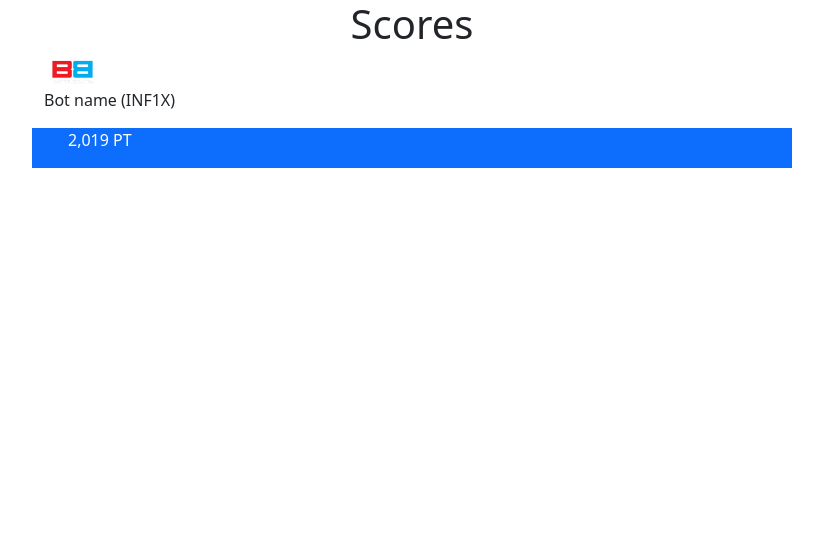
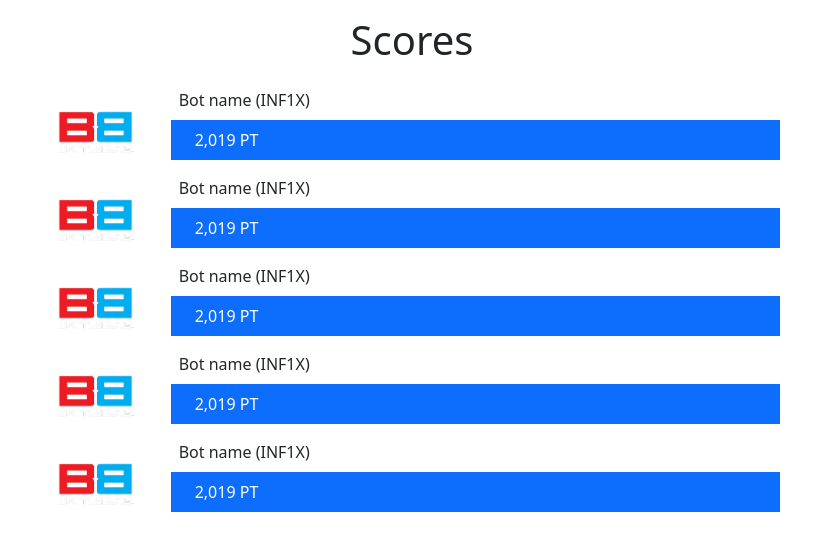
Before and after one commit to DelanoKoster1/Battle-Bot-interface, a PHP site: page /pointspage.php in a window 1280 px wide. Shown: the top 551 px of the page, without its empty margins (228-1051 px from the left). Run offline with PHP 8.4, Linux system fonts and the light colour scheme.

Commit message:
pointspage completed except header, footer and font

```diff
--- a/pages/pointspage.php
+++ b/pages/pointspage.php
@@ -1,35 +1,112 @@
 <!DOCTYPE html>
 <html lang="en">
 <?php include_once("../components/head.html"); ?>
-<link rel="stylesheet" href="../assets/css/pointspage.css">
 <title>Punten Pagina</title>
 
 <body>
 <div class="container">
     <div class="row">
-            <div class="col-12 text-center">
+        <div class="col-12 text-center pt-3">
             <h1>Scores</h1>
         </div>
+    </div>
+    <div class="row pt-3">
+        <div class="col-2"></div>
+        <div class="col-8">
+            <div class="row">
+                <div class="col-2 d-flex align-items-center">
+                    <img class="w-100" src="../assets/img/battlebotlogo.png" alt="Picture of Robot">
+                </div>
+                <div class="col-10">
+                    <div class="col-12">
+                        <p class="mb-2 ps-2">Bot name (INF1X)</p>
+                    </div>
+                    <div class="col-12 bg-primary text-white">
+                        <p class="p-2 ps-4">2,019 PT</p>
+                    </div>
+                </div>
+            </div>
+        </div>
+        <div class="col-2"></div>
     </div>
     <div class="row">
         <div class="col-2"></div>
         <div class="col-8">
             <div class="row">
-                    <div class="col-4">
-                        <img class="w-25" src="../assets/img/battlebotlogo.png" alt="Picture of Robot">
+                <div class="col-2 d-flex align-items-center">
+                    <img class="w-100" src="../assets/img/battlebotlogo.png" alt="Picture of Robot">
                 </div>
+                <div class="col-10">
                     <div class="col-12">
-                        <p>Bot name (INF1X)</p>
+                        <p class="mb-2 ps-2">Bot name (INF1X)</p>
                     </div>
                     <div class="col-12 bg-primary text-white">
-                        <p class="ps-4">2,019 PT</p>
+                        <p class="p-2 ps-4">2,019 PT</p>
+                    </div>
                 </div>
             </div>
         </div>
         <div class="col-2"></div>
     </div>
+    <div class="row">
+        <div class="col-2"></div>
+        <div class="col-8">
+            <div class="row">
+                <div class="col-2 d-flex align-items-center">
+                    <img class="w-100" src="../assets/img/battlebotlogo.png" alt="Picture of Robot">
+                </div>
+                <div class="col-10">
+                    <div class="col-12">
+                        <p class="mb-2 ps-2">Bot name (INF1X)</p>
+                    </div>
+                    <div class="col-12 bg-primary text-white">
+                        <p class="p-2 ps-4">2,019 PT</p>
+                    </div>
+                </div>
+            </div>
+        </div>
+        <div class="col-2"></div>
+    </div>
+    <div class="row">
+        <div class="col-2"></div>
+        <div class="col-8">
+            <div class="row">
+                <div class="col-2 d-flex align-items-center">
+                    <img class="w-100" src="../assets/img/battlebotlogo.png" alt="Picture of Robot">
+                </div>
+                <div class="col-10">
+                    <div class="col-12">
+                        <p class="mb-2 ps-2">Bot name (INF1X)</p>
+                    </div>
+                    <div class="col-12 bg-primary text-white">
+                        <p class="p-2 ps-4">2,019 PT</p>
+                    </div>
+                </div>
+            </div>
+        </div>
+        <div class="col-2"></div>
+    </div>
+    <div class="row">
+        <div class="col-2"></div>
+        <div class="col-8">
+            <div class="row">
+                <div class="col-2 d-flex align-items-center">
+                    <img class="w-100" src="../assets/img/battlebotlogo.png" alt="Picture of Robot">
+                </div>
+                <div class="col-10">
+                    <div class="col-12">
+                        <p class="mb-2 ps-2">Bot name (INF1X)</p>
+                    </div>
+                    <div class="col-12 bg-primary text-white">
+                        <p class="p-2 ps-4">2,019 PT</p>
+                    </div>
+                </div>
+            </div>
+        </div>
+        <div class="col-2"></div>
+    </div>
+</div>
 
-    </div>
 </body>
 
 </html>
```
Lines whose indentation alone changed are shown as unchanged.
